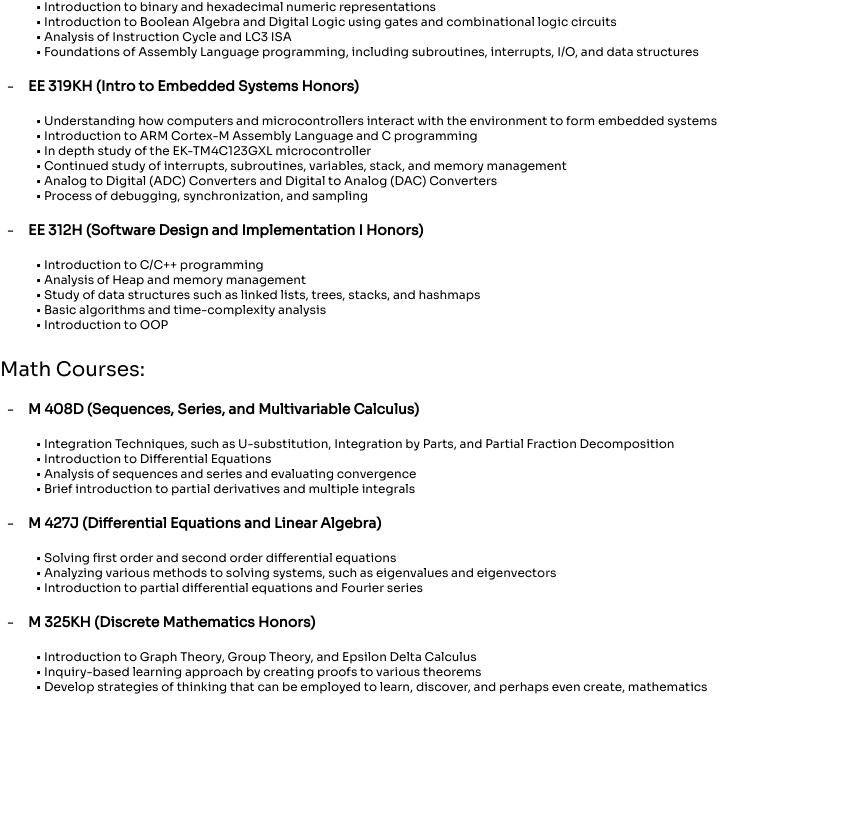
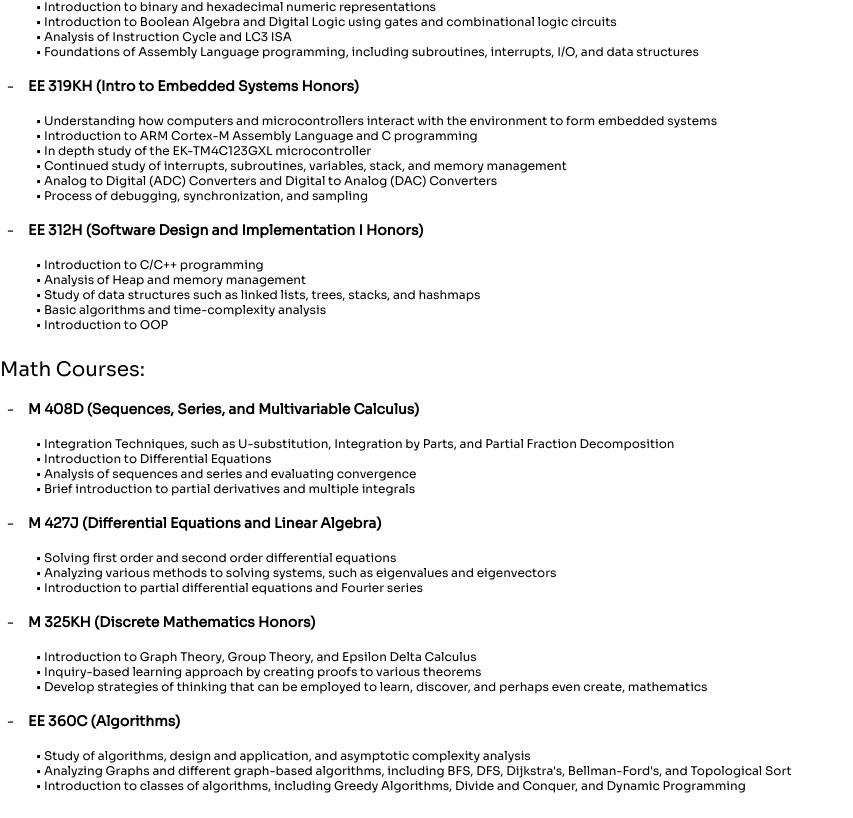
Before and after one commit to keshav-narasimhan/KeshavNarasimhan, a React (Create React App) app: page /#/courses in a window 1280 px wide. Shown: the part 668-1486 px from the top of the page, without its empty margins (0-853 px from the left). Before the commit the page ends 1387 px from the top, so only its background shows below. Built offline with nearby package versions, Linux system fonts and the light colour scheme.

Commit message:
Add EE 360C

```diff
--- a/src/pages/courses.js
+++ b/src/pages/courses.js
@@ -144,6 +144,17 @@ const Courses = () => {
                 &emsp;&emsp;&emsp;&bull; Develop strategies of thinking that can be employed to learn, discover, and perhaps even create, mathematics
               </p>
             </li>
+            <li>
+              <br />
+              &ensp;-&emsp;<b>EE 360C (Algorithms)</b>
+              <br /> <br />
+
+              <p style={{fontSize: 12}}>
+                &emsp;&emsp;&emsp;&bull; Study of algorithms, design and application, and asymptotic complexity analysis <br/>
+                &emsp;&emsp;&emsp;&bull; Analyzing Graphs and different graph-based algorithms, including BFS, DFS, Dijkstra's, Bellman-Ford's, and Topological Sort <br />
+                &emsp;&emsp;&emsp;&bull; Introduction to classes of algorithms, including Greedy Algorithms, Divide and Conquer, and Dynamic Programming
+              </p>
+            </li>
           </ul>
           <br />
         </p>
```
